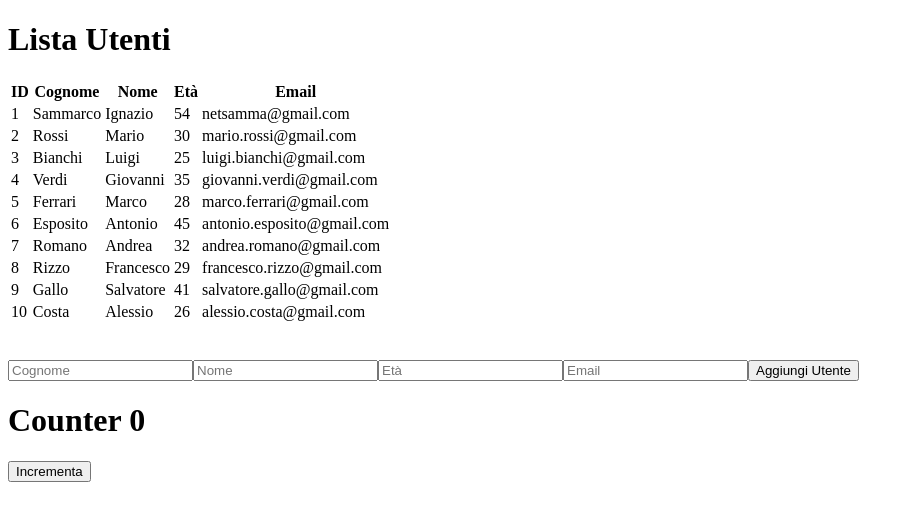
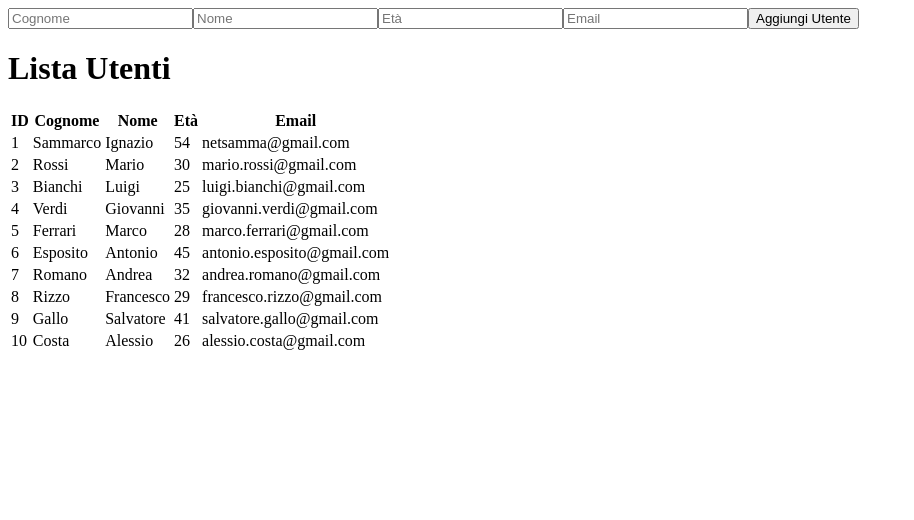
Before and after one commit to GiancarloRamondino/Vue-lezione-sammarco, a Vue app: page /users in a window 1280 px wide. Shown: the top 520 px of the page, without its empty margins (0-914 px from the left). Built offline with nearby package versions, Linux system fonts and the light colour scheme.

Commit message:
User form + logica su App.vue + props e emit

```diff
--- a/src/App.vue
+++ b/src/App.vue
@@ -1,13 +1,97 @@
 <script setup>
-  import Counter from './components/Counter.vue';
-  import UserList from './components/UserList.vue';
-  import UserForm from './components/UserForm.vue';
+import { ref } from 'vue';
+import Counter from './components/Counter.vue';
+import UserList from './components/UserList.vue';
+import UserForm from './components/UserForm.vue';
+
+const users = ref([
+    {
+        id: 1,
+        cognome: 'Sammarco',
+        nome: 'Ignazio',
+        eta: 54,
+        email: 'netsamma@gmail.com'
+    },
+    {
+        id: 2,
+        cognome: 'Rossi',
+        nome: 'Mario',
+        eta: 30,
+        email: 'mario.rossi@gmail.com'
+    },
+    {
+        id: 3,
+        cognome: 'Bianchi',
+        nome: 'Luigi',
+        eta: 25,
+        email: 'luigi.bianchi@gmail.com'
+    },
+    {
+        id: 4,
+        cognome: 'Verdi',
+        nome: 'Giovanni',
+        eta: 35,
+        email: 'giovanni.verdi@gmail.com'
+    },
+    {
+        id: 5,
+        cognome: 'Ferrari',
+        nome: 'Marco',
+        eta: 28,
+        email: 'marco.ferrari@gmail.com'
+    },
+    {
+        id: 6,
+        cognome: 'Esposito',
+        nome: 'Antonio',
+        eta: 45,
+        email: 'antonio.esposito@gmail.com'
+    },
+    {
+        id: 7,
+        cognome: 'Romano',
+        nome: 'Andrea',
+        eta: 32,
+        email: 'andrea.romano@gmail.com'
+    },
+    {
+        id: 8,
+        cognome: 'Rizzo',
+        nome: 'Francesco',
+        eta: 29,
+        email: 'francesco.rizzo@gmail.com'
+    },
+    {
+        id: 9,
+        cognome: 'Gallo',
+        nome: 'Salvatore',
+        eta: 41,
+        email: 'salvatore.gallo@gmail.com'
+    },
+    {
+        id: 10,
+        cognome: 'Costa',
+        nome: 'Alessio',
+        eta: 26,
+        email: 'alessio.costa@gmail.com'
+    }
+]);
+
+const addUser = (user) => {
+    const nextId = users.value.length > 0
+        ? Math.max(...users.value.map((item) => item.id)) + 1
+        : 1;
+
+    users.value.push({
+        id: nextId,
+        ...user
+    });
+};
 </script>
 
 <template>
-    <UserList></UserList>
-    <UserForm></UserForm>
-    <Counter></Counter>
+    <UserForm @add-user="addUser" />
+    <UserList :users="users" />
 </template>
 
 <style scoped></style>
--- a/src/components/UserForm.vue
+++ b/src/components/UserForm.vue
@@ -1,9 +1,36 @@
 <template>
-    <form action="">
-        <input type="text" placeholder="Cognome">
-        <input type="text" placeholder="Nome">
-        <input type="number" placeholder="Età">
-        <input type="email" placeholder="Email">
+    <form @submit.prevent="submitForm">
+        <input type="text" placeholder="Cognome" v-model="form.cognome" required>
+        <input type="text" placeholder="Nome" v-model="form.nome" required>
+        <input type="number" placeholder="Età" v-model.number="form.eta" required>
+        <input type="email" placeholder="Email" v-model="form.email" required>
         <button type="submit">Aggiungi Utente</button>
     </form>
 </template>
+
+<script setup>
+import { reactive } from 'vue';
+
+const emit = defineEmits(['add-user']);
+
+const form = reactive({
+    cognome: '',
+    nome: '',
+    eta: null,
+    email: ''
+});
+
+const submitForm = () => {
+    emit('add-user', {
+        cognome: form.cognome.trim(),
+        nome: form.nome.trim(),
+        eta: form.eta,
+        email: form.email.trim()
+    });
+
+    form.cognome = '';
+    form.nome = '';
+    form.eta = null;
+    form.email = '';
+};
+</script>
--- a/src/components/UserList.vue
+++ b/src/components/UserList.vue
@@ -29,79 +29,11 @@
 
 <script setup>
 
-    import { ref } from 'vue';
-
-    const users = ref([
-        {
-            id: 1,
-            cognome:"Sammarco",
-            nome:"Ignazio",
-            eta: 54,
-            email:"netsamma@gmail.com"
-        },
-        {
-            id: 2,
-            cognome:"Rossi",
-            nome:"Mario",
-            eta: 30,
-            email:"mario.rossi@gmail.com"
-        },
-        {
-            id: 3,
-            cognome:"Bianchi",
-            nome:"Luigi",
-            eta: 25,
-            email:"luigi.bianchi@gmail.com"
-        },
-        {
-            id: 4,
-            cognome:"Verdi",
-            nome:"Giovanni",
-            eta: 35,
-            email:"giovanni.verdi@gmail.com"
-        },
-        {
-            id: 5,
-            cognome:"Ferrari",
-            nome:"Marco",
-            eta: 28,
-            email:"marco.ferrari@gmail.com"
-        },
-        {
-            id: 6,
-            cognome:"Esposito",
-            nome:"Antonio",
-            eta: 45,
-            email:"antonio.esposito@gmail.com"
-        },
-        {
-            id: 7,
-            cognome:"Romano",
-            nome:"Andrea",
-            eta: 32,
-            email:"andrea.romano@gmail.com"
-        },
-        {
-            id: 8,
-            cognome:"Rizzo",
-            nome:"Francesco",
-            eta: 29,
-            email:"francesco.rizzo@gmail.com"
-        },
-        {
-            id: 9,
-            cognome:"Gallo",
-            nome:"Salvatore",
-            eta: 41,
-            email:"salvatore.gallo@gmail.com"
-        },
-        {
-            id: 10,
-            cognome:"Costa",
-            nome:"Alessio",
-            eta: 26,
-            email:"alessio.costa@gmail.com"
-        }
-    ])
+const { users } = defineProps({
+    users: {
+        type: Array,
+        required: true
+    }
+});
 
 </script>
```
